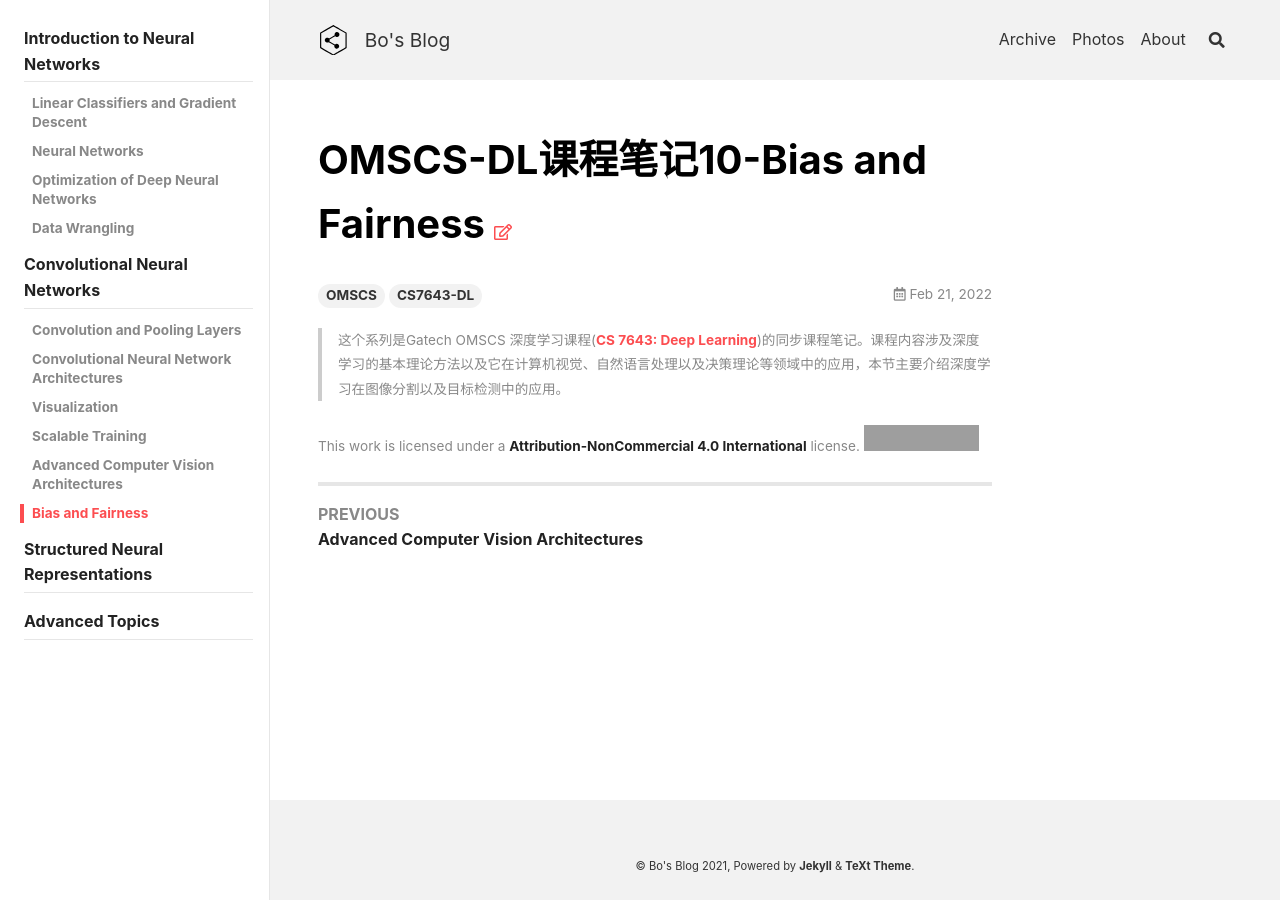
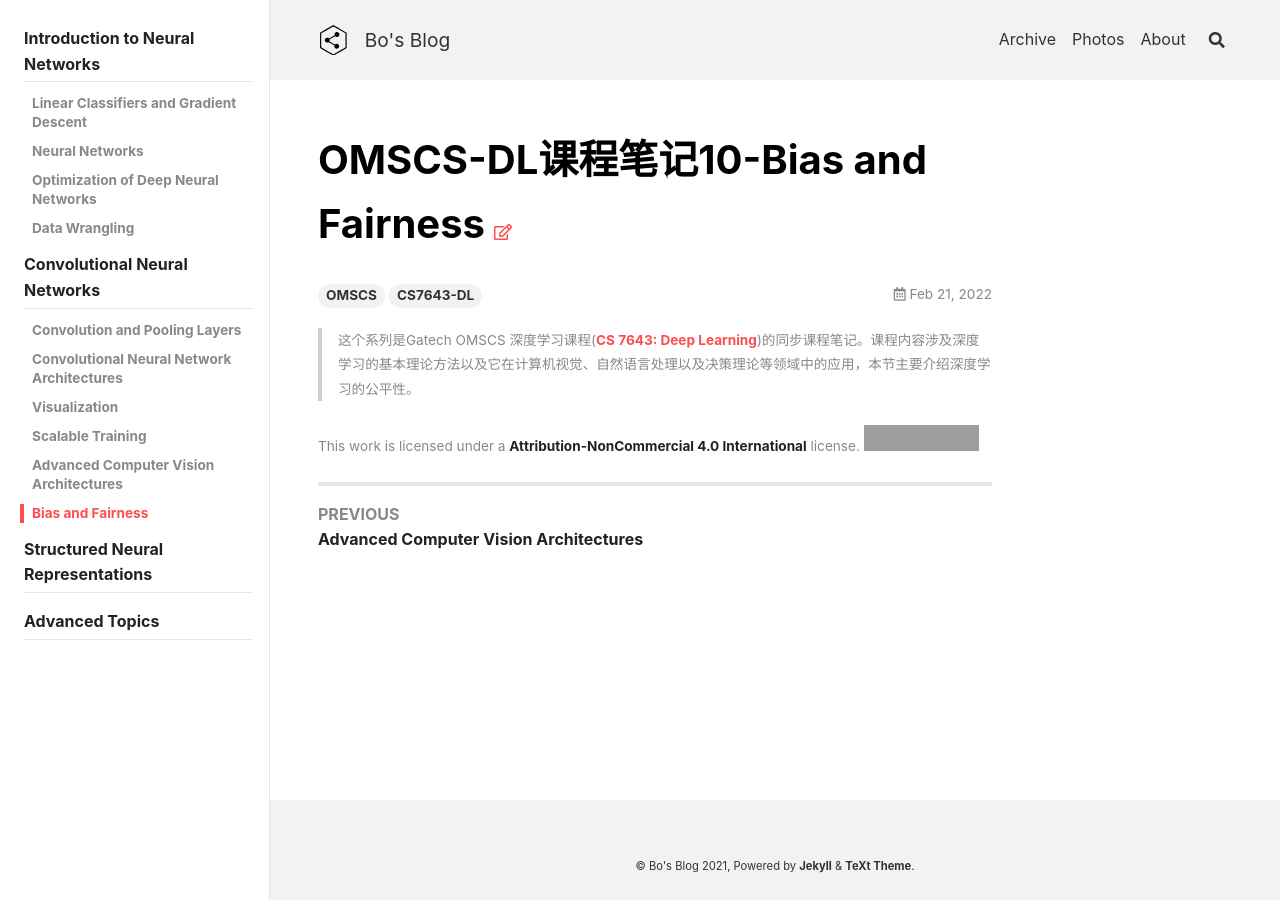
Before and after one commit to peng00bo00/peng00bo00_previous_blog, a Jekyll site: the page built from _posts/2022-02-21-OMSCS-DL-NOTES-10.md, in a window 1280 px wide. Built offline with Jekyll 4.4.1, drawn with Linux system fonts in a browser that asks for light colours; nearby versions of some CDN libraries; grey boxes are pictures that could not be loaded.

Commit message:
Update 2022-02-21-OMSCS-DL-NOTES-10.md

```diff
--- a/_posts/2022-02-21-OMSCS-DL-NOTES-10.md
+++ b/_posts/2022-02-21-OMSCS-DL-NOTES-10.md
@@ -9,5 +9,5 @@ sidebar:
   nav: OMSCS-DL
 ---
 
-> 这个系列是Gatech OMSCS 深度学习课程([CS 7643: Deep Learning](https://omscs.gatech.edu/cs-7643-deep-learning))的同步课程笔记。课程内容涉及深度学习的基本理论方法以及它在计算机视觉、自然语言处理以及决策理论等领域中的应用，本节主要介绍深度学习在图像分割以及目标检测中的应用。
+> 这个系列是Gatech OMSCS 深度学习课程([CS 7643: Deep Learning](https://omscs.gatech.edu/cs-7643-deep-learning))的同步课程笔记。课程内容涉及深度学习的基本理论方法以及它在计算机视觉、自然语言处理以及决策理论等领域中的应用，本节主要介绍深度学习的公平性。
 <!--more-->
```
